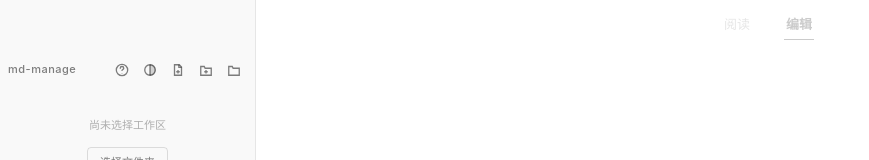
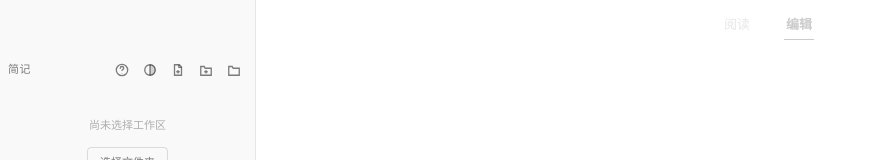
Before and after one commit to xiaopanopan/md-manage, a React (Vite) app: page / in a window 1280 px wide. Shown: the top 160 px of the page, without its empty margins (0-869 px from the left). Built offline with nearby package versions, Linux system fonts and the light colour scheme.

Commit message:
feat(brand): use Chinese display name 简记 (md-manage remains technical id)

```diff
--- a/electron-builder.yml
+++ b/electron-builder.yml
@@ -1,5 +1,5 @@
 appId: com.mdmanage.app
-productName: md-manage
+productName: 简记
 directories:
   output: release
   buildResources: build
--- a/index.html
+++ b/index.html
@@ -7,7 +7,7 @@
       http-equiv="Content-Security-Policy"
       content="default-src 'self'; script-src 'self' 'unsafe-inline'; style-src 'self' 'unsafe-inline'; img-src 'self' data: file:; font-src 'self' data:;"
     />
-    <title>md-manage</title>
+    <title>简记</title>
   </head>
   <body>
     <div id="root"></div>
--- a/src/components/sidebar/Sidebar.tsx
+++ b/src/components/sidebar/Sidebar.tsx
@@ -267,7 +267,7 @@ export function Sidebar() {
             {/* 工具栏 */}
             <div className={styles.toolbar}>
                 <span className={styles.toolbarTitle}>
-          {workspace ? workspace.split('/').pop() : 'md-manage'}
+                    {workspace ? workspace.split('/').pop() : '简记'}
                 </span>
                 <div className={styles.toolbarActions}>
                     <button
--- a/src/lib/markdown.ts
+++ b/src/lib/markdown.ts
@@ -76,7 +76,7 @@ export function wrapHtmlForExport(bodyHtml: string, title?: string): string {
 <head>
   <meta charset="UTF-8">
   <meta name="viewport" content="width=device-width, initial-scale=1.0">
-  <title>${title ?? 'md-manage Export'}</title>
+  <title>${title ?? '简记 Export'}</title>
   <style>${EXPORT_STYLES}</style>
 </head>
 <body>
```
Lines whose indentation alone changed are shown as unchanged.
